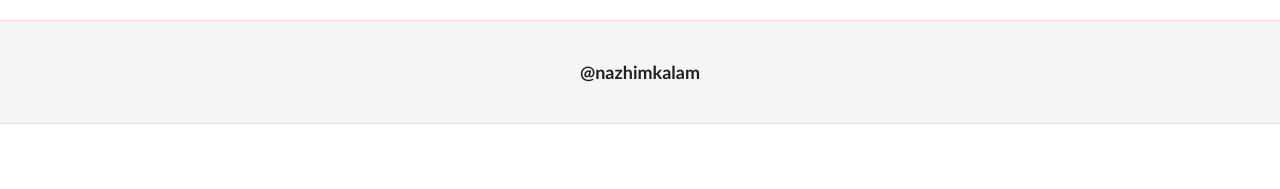
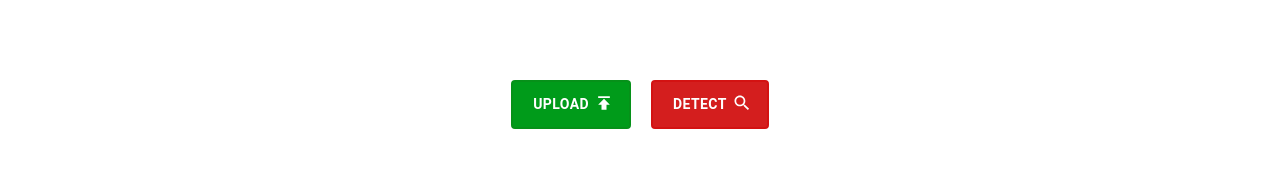
Before and after one commit to nazhimkalam/COVID-Detection-Web-App, a React (Create React App) app in the folder ui/: page / in a window 1280 px wide. Shown: the part 972-1161 px from the top of the page. Before the commit the page ends 1096 px from the top, so only its background shows below. Built offline with nearby package versions, Linux system fonts and the light colour scheme.

Commit message:
created the buttons

```diff
--- a/ui/package.json
+++ b/ui/package.json
@@ -3,6 +3,8 @@
   "version": "0.1.0",
   "private": true,
   "dependencies": {
+    "@material-ui/core": "^4.11.2",
+    "@material-ui/icons": "^4.11.2",
     "@testing-library/jest-dom": "^5.11.9",
     "@testing-library/react": "^11.2.3",
     "@testing-library/user-event": "^12.6.0",
--- a/ui/src/components/Detection/Detection.css
+++ b/ui/src/components/Detection/Detection.css
@@ -13,7 +13,7 @@
 	font-weight: 600;
 	text-transform: uppercase;
 }
-.detection__sampleInputs{
+.detection__sampleInputs {
 	margin: 30px;
 	display: flex;
 	flex-direction: column;
@@ -25,15 +25,38 @@
 	font-weight: 700 !important;
 	color: red;
 	margin: 20px;
-
 }
-.detection__sampleInputsImages{
+.detection__sampleInputsImages {
 	width: 65vw;
 	display: flex;
 	align-items: center;
 	justify-content: space-evenly;
 }
-.detection__sampleInputsImages > img{
+.detection__sampleInputsImages > img {
 	object-fit: contain;
 	height: 200px;
 }
+.detection__uploadDetect {
+	margin: 50px;
+}
+.detection__uploadDetect > button {
+	margin: 10px;
+	padding: 10px 20px;
+}
+.detection__uploadDetectUpload {
+	background-color: rgb(0, 155, 26) !important;
+	border: 2px rgb(6, 145, 25) solid !important;
+    color: white !important;
+	font-weight: 600 !important;
+}
+.detection__uploadDetectDetect {
+	background-color: rgb(212, 30, 30) !important;
+	color: white !important;
+	font-weight: 600 !important;
+	border: 2px rgb(211, 18, 18) solid !important;
+}
+.detection__uploadDetectUploadIcon{
+    position: relative;
+    left: 5px;
+    bottom: 1px;
+}
--- a/ui/src/components/Detection/Detection.js
+++ b/ui/src/components/Detection/Detection.js
@@ -1,4 +1,7 @@
 import './Detection.css';
+import { Button } from '@material-ui/core';
+import PublishIcon from '@material-ui/icons/Publish';
+import SearchIcon from '@material-ui/icons/Search';
 
 function Detection() {
 	return (
@@ -23,6 +26,17 @@ function Detection() {
 					/>
 				</div>
 			</div>
+
+			<div className="detection__uploadDetect">
+				<Button className="detection__uploadDetectUpload">
+					UPLOAD
+					<PublishIcon fontSize="small" className="detection__uploadDetectUploadIcon" />
+				</Button>
+				<Button className="detection__uploadDetectDetect">
+					DETECT
+					<SearchIcon fontSize="small" className="detection__uploadDetectUploadIcon" />
+				</Button>
+			</div>
 		</div>
 	);
 }
```
Also changed, not shown: 2 other files (tests, documents, lock files or other folders). Lines whose indentation alone changed are shown as unchanged.
